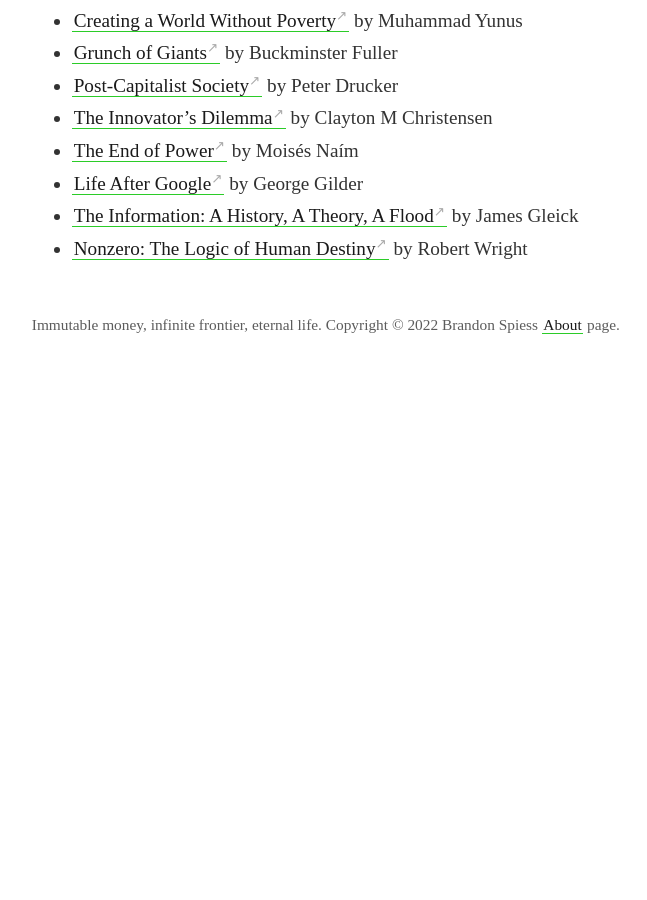
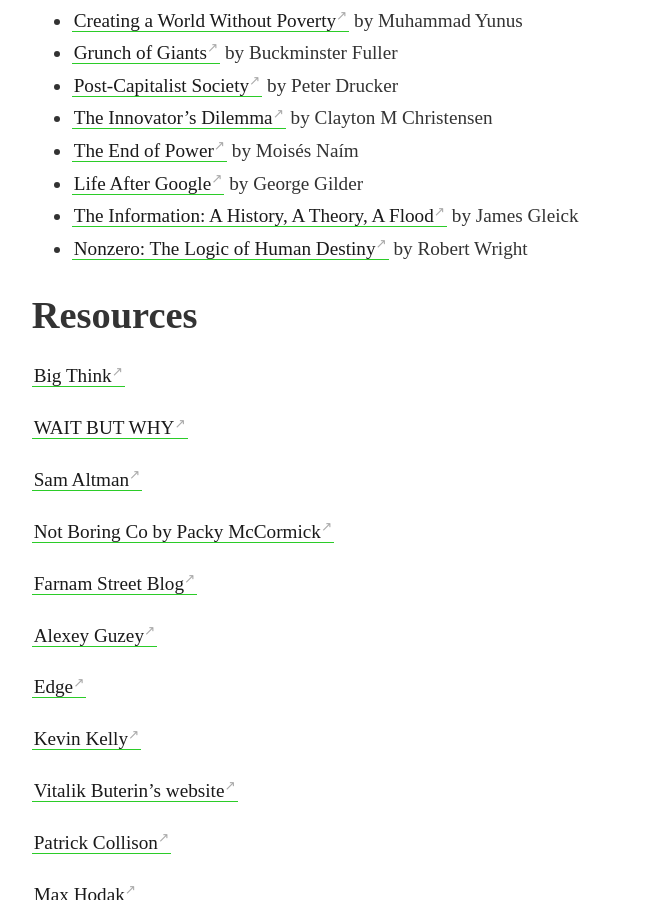
Before and after one commit to astravant/digitalgarden, a Jekyll site: the page built from _pages/index.md, in a window 1280 px wide and 900 px high, scrolled down 1579 px. Shown: the whole window, without its empty margins (45-692 px from the left). Built offline with Jekyll 4.4.1, drawn with Linux system fonts in a browser that asks for light colours; before the commit the page ends 1984 px from its top, so only the background shows below that; some of the changed text lies outside the part shown.

Commit message:
Update index.md

```diff
--- a/_pages/index.md
+++ b/_pages/index.md
@@ -46,6 +46,50 @@ This digital garden template is free, open-source, and [available on GitHub here
 - [The Information: A History, A Theory, A Flood](https://www.amazon.com/Information-History-Theory-Flood/dp/1400096235) by James Gleick
 - [Nonzero: The Logic of Human Destiny](https://www.amazon.com/dp/0679758941/?coliid=I3VPCTJCAIQ8VX&colid=88FV17LRWLPN&psc=1&ref_=gv_ov_lig_pi_dp) by Robert Wright
 
+# Resources
+
+[Big Think](https://bigthink.com/)
+
+[WAIT BUT WHY](https://waitbutwhy.com/archive)
+
+[Sam Altman](https://blog.samaltman.com/)
+
+[Not Boring Co by Packy McCormick](https://www.notboring.co/)
+
+[Farnam Street Blog](https://fs.blog/)
+
+[Alexey Guzey](https://guzey.com/)
+
+[Edge](https://www.edge.org/)
+
+[Kevin Kelly](https://kk.org/thetechnium/)
+
+[Vitalik Buterin's website](https://vitalik.ca/)
+
+[Patrick Collison](https://patrickcollison.com/)
+
+[Max Hodak](https://maxhodak.com/)
+
+[Pirate Wires](https://www.piratewires.com/)
+
+[Civilization Emerging by Daniel Schmachtenberger](https://civilizationemerging.com/)
+
+[Paul Graham](http://www.paulgraham.com/)
+
+[Fred Ehrsam](https://fehrsam.xyz/)
+
+[Marginal Revolution](https://marginalrevolution.com/)
+
+[TheMoneyIllusion](https://www.themoneyillusion.com/)
+
+[Slate Star Codex](https://slatestarcodex.com/)
+
+[Econlib](https://www.econlib.org/)
+
+[LESSWRONG](https://www.lesswrong.com/)
+
+[80,000 Hours](https://80000hours.org/latest/)
+
 <style>
   .wrapper {
     max-width: 46em;
```
